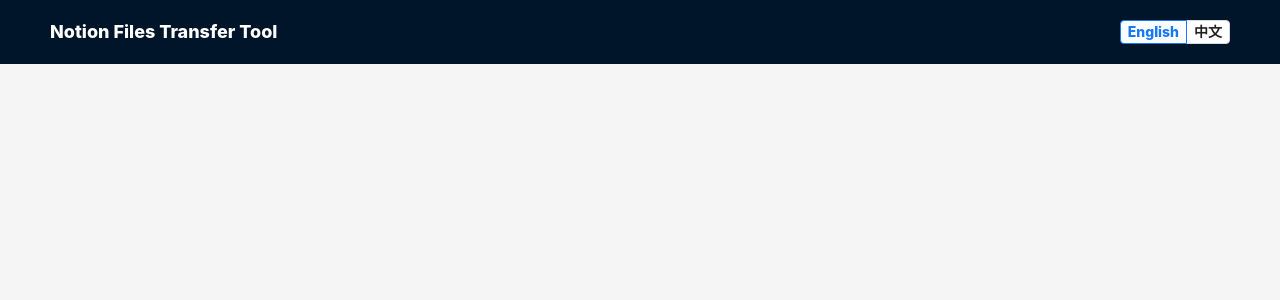
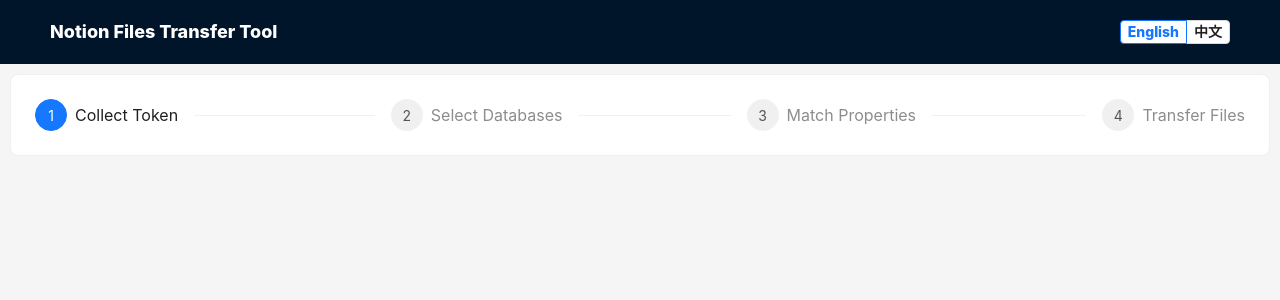
Before and after one commit to XuQuan-nikkkki/notion_files_transfer_tool, a React app: page / in a window 1280 px wide. Shown: the top 300 px of the page. Built offline with nearby package versions, Linux system fonts and the light colour scheme.

Commit message:
feat: add Steps component to manage operation workflow

```diff
--- a/src/App.tsx
+++ b/src/App.tsx
@@ -3,11 +3,13 @@ import { Layout, Radio, ConfigProvider } from "antd";
 import enUS from "antd/locale/en_US";
 import zhCN from "antd/locale/zh_CN";
 
-import { Language, LANGUAGE_MAP, LANGUAGES, TITLE_MAP } from "./constant";
+import { Language, LANGUAGE_MAP, LANGUAGES, Step, TITLE_MAP } from "./constant";
+import Steps from "./Steps";
 
-const { Header } = Layout;
+const { Header, Content } = Layout;
 
 const DefaultLanguage: Language = "English";
+const DefaultStep: Step = "collectToken";
 
 const layoutStyle: CSSProperties = {
   height: "100vh",
@@ -22,8 +24,13 @@ const headerStyle: CSSProperties = {
   alignItems: "center",
 };
 
+const contentStyle: CSSProperties = {
+  padding: 10,
+};
+
 const App = () => {
   const [language, setLanguage] = useState<Language>(DefaultLanguage);
+  const [step, setStep] = useState<Step>(DefaultStep);
 
   const renderLanguageSelector = () => {
     return (
@@ -50,6 +57,9 @@ const App = () => {
             {TITLE_MAP[language]}
             {renderLanguageSelector()}
           </Header>
+          <Content style={contentStyle}>
+            <Steps language={language} step={step} onChangeStep={setStep} />
+          </Content>
         </Layout>
       </ConfigProvider>
     </div>
--- /dev/null
+++ b/src/Steps.tsx
@@ -0,0 +1,27 @@
+import React from "react";
+
+import { Card, Steps as AntdSteps } from "antd";
+import { Language, Step, STEPS, STEPS_COPY_MAP } from "./constant";
+
+type Props = {
+  language: Language;
+  step: Step;
+  onChangeStep: (step: Step) => void;
+};
+const Steps = ({ language, step, onChangeStep }: Props) => {
+  const getSteps = () => {
+    return STEPS.map((s) => ({ title: STEPS_COPY_MAP[s][language] }));
+  };
+
+  return (
+    <Card>
+      <AntdSteps
+        items={getSteps()}
+        current={STEPS.indexOf(step)}
+        onChange={(current) => onChangeStep(STEPS[current])}
+      />
+    </Card>
+  );
+};
+
+export default Steps;
--- a/src/constant.ts
+++ b/src/constant.ts
@@ -14,3 +14,30 @@ export const TITLE_MAP: LanguageToCopy = {
   English: "Notion Files Transfer Tool",
   Chinese: "Notion 文件搬家工具",
 };
+
+export const STEPS = [
+  "collectToken",
+  "selectDatabases",
+  "matchProperties",
+  "transferFiles",
+] as const;
+export type Step = (typeof STEPS)[number];
+
+export const STEPS_COPY_MAP: { [key in Step]: LanguageToCopy } = {
+  collectToken: {
+    English: "Collect Token",
+    Chinese: "收集 Token",
+  },
+  selectDatabases: {
+    English: "Select Databases",
+    Chinese: "选择数据库",
+  },
+  matchProperties: {
+    English: "Match Properties",
+    Chinese: "匹配属性",
+  },
+  transferFiles: {
+    English: "Transfer Files",
+    Chinese: "传输文件",
+  },
+};
```
